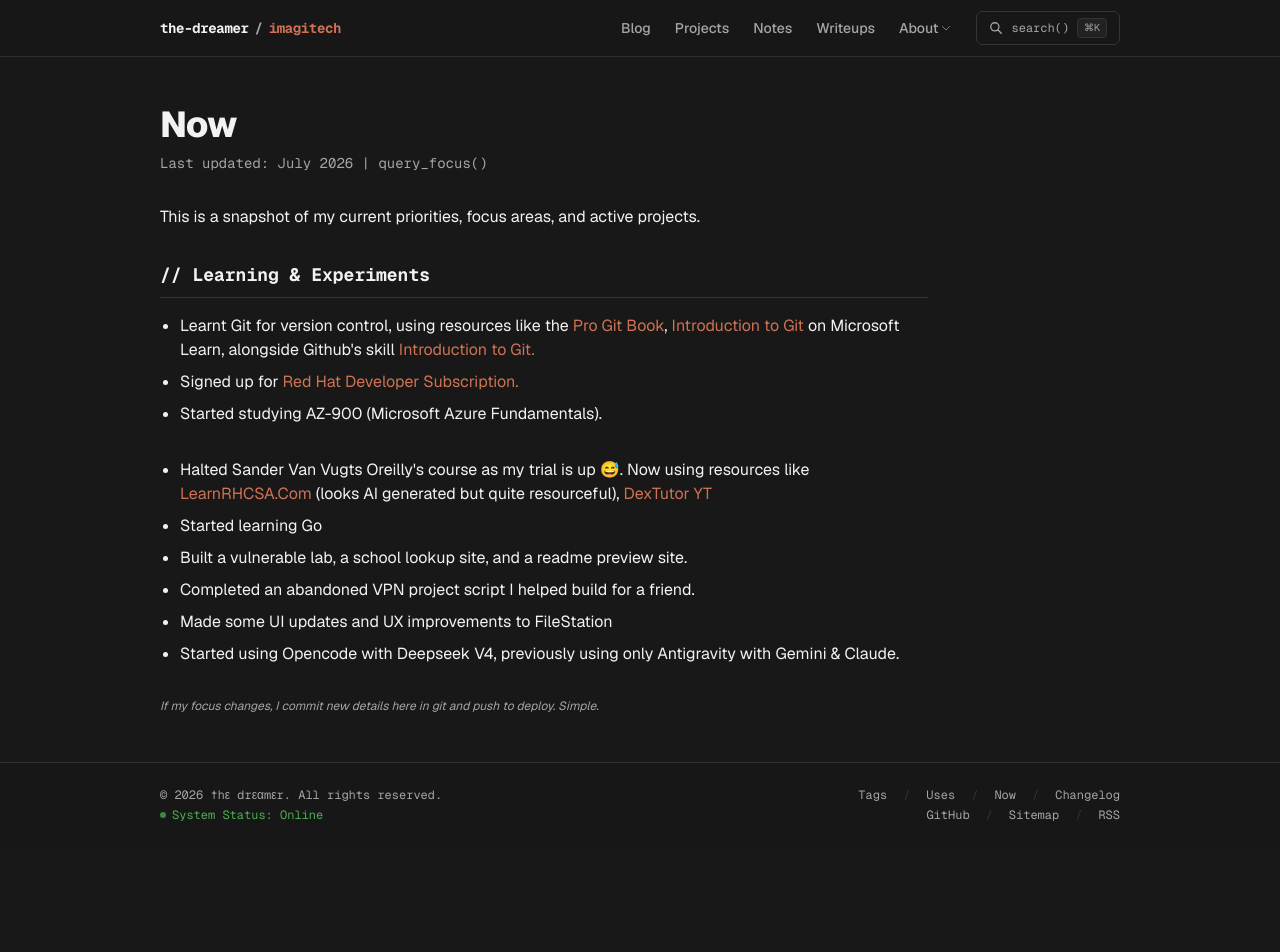
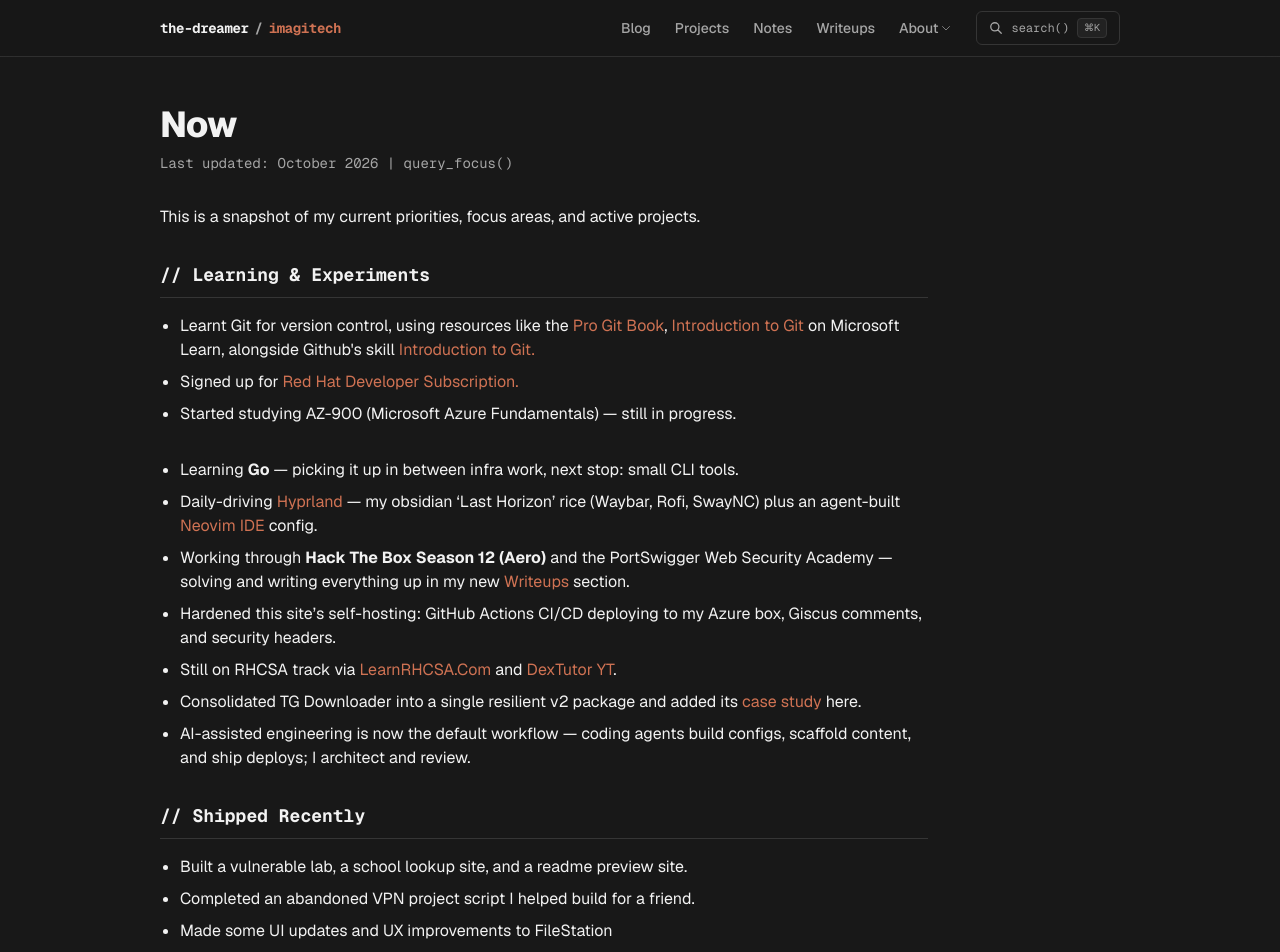
Before and after one commit to DDreamer01/imagitech-online, a Next.js app: page /now in a window 1280 px wide. Shown: the top 952 px of the page. Before the commit the page ends 847 px from the top, so only its background shows below. Built offline with nearby package versions, Linux system fonts and the light colour scheme.

Commit message:
content: sync profile to site — uses/now/about refresh, Go mention, fix dead Autoscript Pro repo link

```diff
--- a/content/projects/autoscript-pro.mdx
+++ b/content/projects/autoscript-pro.mdx
@@ -2,7 +2,7 @@
 title: "Autoscript Pro"
 description: "Enterprise-grade VPN & SSH orchestration engine for modern VPS infrastructure, featuring multi-protocol tunneling, active session tracking, SQLite accounting, and full Telegram Bot integration."
 date: "2026-07-02"
-github: "https://github.com/the-dreamer/autoscript-pro"
+github: "https://github.com/DDreamer01/imagitechvpn-pro"
 url: "https://vpn.imagitech.online"
 technologies: ["Bash", "Python", "SQLite3", "Systemd", "Telegram Bot API", "HAProxy", "Xray-core"]
 featured: true
--- a/src/app/about/page.tsx
+++ b/src/app/about/page.tsx
@@ -9,7 +9,7 @@ export const metadata: Metadata = {
 const SKILL_CATEGORIES = [
   {
     title: "Systems & Infrastructure",
-    skills: ["Linux (AlmaLinux, Debian, RedHat, Ubuntu)", "Bash Scripting", "Systemd Services", "Self-Hosting"],
+    skills: ["Linux (AlmaLinux, Debian, RedHat, Ubuntu, Kali)", "Bash Scripting", "Go (learning)", "Systemd Services", "Self-Hosting", "Neovim + Hyprland (Lua)"],
   },
   {
     title: "Networking & VPNs",
@@ -17,11 +17,11 @@ const SKILL_CATEGORIES = [
   },
   {
     title: "Cloud & Automation",
-    skills: ["Amazon Web Services (AWS)", "Microsoft Azure", "GitHub Actions CI/CD", "Cloudflare Ecosystem", "Python Scripts"],
+    skills: ["Amazon Web Services (AWS)", "Microsoft Azure", "GitHub Actions CI/CD", "Cloudflare Ecosystem", "Python Scripts", "AI-Assisted Workflows"],
   },
   {
     title: "Cybersecurity",
-    skills: ["Linux CLI", "Server Hardening", "Web Hacking", "VPN"],
+    skills: ["Linux CLI", "Server Hardening", "Web Hacking", "Offensive Security (HTB, pwn.college, PortSwigger)", "VPN"],
   },
 ];
 
--- a/src/app/now/page.tsx
+++ b/src/app/now/page.tsx
@@ -8,7 +8,7 @@ export const metadata: Metadata = {
 };
 
 export default function NowPage() {
-  const lastUpdated = "July 2026";
+  const lastUpdated = "October 2026";
 
   return (
     <div className="max-w-3xl">
@@ -36,7 +36,7 @@ export default function NowPage() {
               Signed up for <Link href="https://developers.redhat.com" className="text-sky-400 hover:underline">Red Hat Developer Subscription.</Link>
             </li>
             <li>
-              Started studying AZ-900 (Microsoft Azure Fundamentals).
+              Started studying AZ-900 (Microsoft Azure Fundamentals) — still in progress.
             </li>
           </ul>
         </section>
@@ -44,11 +44,34 @@ export default function NowPage() {
         <section className="mt-8 space-y-4">
           <ul className="list-disc pl-5 space-y-2">
             <li>
-              Halted Sander Van Vugts Oreilly's course as my  trial is up 😅. Now using resources like <Link href="https://learnrhcsa.com" className="text-sky-400 hover:underline">LearnRHCSA.Com</Link> (looks AI generated but quite resourceful), <Link href="https://https://www.youtube.com/@DexTutor" className="text-sky-400 hover:underline">DexTutor YT</Link>
+              Learning <strong>Go</strong> — picking it up in between infra work, next stop: small CLI tools.
             </li>
             <li>
-              Started learning Go
+              Daily-driving <Link href="https://github.com/DDreamer01/dotfiles" className="text-sky-400 hover:underline">Hyprland</Link> — my obsidian &lsquo;Last Horizon&rsquo; rice (Waybar, Rofi, SwayNC) plus an agent-built <Link href="https://github.com/DDreamer01/neovim" className="text-sky-400 hover:underline">Neovim IDE</Link> config.
             </li>
+            <li>
+              Working through <strong>Hack The Box Season 12 (Aero)</strong> and the PortSwigger Web Security Academy — solving and writing everything up in my new <Link href="/writeups" className="text-sky-400 hover:underline">Writeups</Link> section.
+            </li>
+            <li>
+              Hardened this site&rsquo;s self-hosting: GitHub Actions CI/CD deploying to my Azure box, Giscus comments, and security headers.
+            </li>
+            <li>
+              Still on RHCSA track via <Link href="https://learnrhcsa.com" className="text-sky-400 hover:underline">LearnRHCSA.Com</Link> and <Link href="https://www.youtube.com/@DexTutor" className="text-sky-400 hover:underline">DexTutor YT</Link>.
+            </li>
+            <li>
+              Consolidated TG Downloader into a single resilient v2 package and added its <Link href="/projects/tgdownloader" className="text-sky-400 hover:underline">case study</Link> here.
+            </li>
+            <li>
+              AI-assisted engineering is now the default workflow — coding agents build configs, scaffold content, and ship deploys; I architect and review.
+            </li>
+          </ul>
+        </section>
+
+        <section className="mt-8 space-y-4">
+          <h2 className="text-lg font-bold text-slate-100 border-b border-slate-800 pb-2 font-mono">
+            {"// Shipped Recently"}
+          </h2>
+          <ul className="list-disc pl-5 space-y-2">
             <li>
               Built a vulnerable lab, a school lookup site, and a readme preview site.
             </li>
@@ -57,9 +80,6 @@ export default function NowPage() {
             </li>
             <li>
               Made some UI updates and UX improvements to FileStation
-            </li>
-            <li>
-              Started using Opencode with Deepseek V4, previously using only Antigravity with Gemini & Claude.
             </li>
           </ul>
         </section>
--- a/src/app/page.tsx
+++ b/src/app/page.tsx
@@ -20,7 +20,7 @@ export default function HomePage() {
           Linux systems administration &bull; Automation & Scripting &bull; Cybersecurity
         </p>
         <p className="text-lg text-slate-300 leading-relaxed pt-2">
-          I work with Linux servers and Cloud VMs, and use languages like Bash and Python. I'm learning to hack too.
+          I work with Linux servers and Cloud VMs, and use languages like Bash, Python, and Go. I'm learning to hack too.
           This website serves as my technical documentation vault, project library, and notebook for lessons learned in the field.
         </p>
       </section>
--- a/src/app/uses/page.tsx
+++ b/src/app/uses/page.tsx
@@ -19,9 +19,11 @@ const GEAR = [
     category: "Software & Terminal",
     items: [
       { name: "Operating System", desc: "Kali Linux (Desktop)." },
-      { name: "Terminal Emulator", desc: "GNOME Terminal with Tmux for session management." },
-      { name: "Shell & Prompt", desc: "Zsh" },
-      { name: "Text Editor", desc: "VS Code with Vim keybindings. Many time I just use Vim on my terminal" },
+      { name: "Desktop Environment", desc: "Hyprland (Wayland) with Waybar, Rofi, SwayNC, Hyprlock — obsidian 'Last Horizon' rice, tuned for NVIDIA Turing GPUs (see dotfiles)." },
+      { name: "Terminal Emulator", desc: "Kitty — GPU-accelerated, obsidian-themed. Still pairing Tmux for remote session management." },
+      { name: "Text Editor / IDE", desc: "Neovim — a modular Lua-based IDE config (lazy.nvim, TokyoNight, Go/Python tooling) evolved by my coding agents; Neovide as GUI, VS Code for the rest." },
+      { name: "Shell & Prompt", desc: "Zsh." },
+      { name: "Languages", desc: "Bash, Python, and Go (learning)." },
     ],
   },
   {
```
Also changed, not shown: 1 other file (tests, documents, lock files or other folders).
